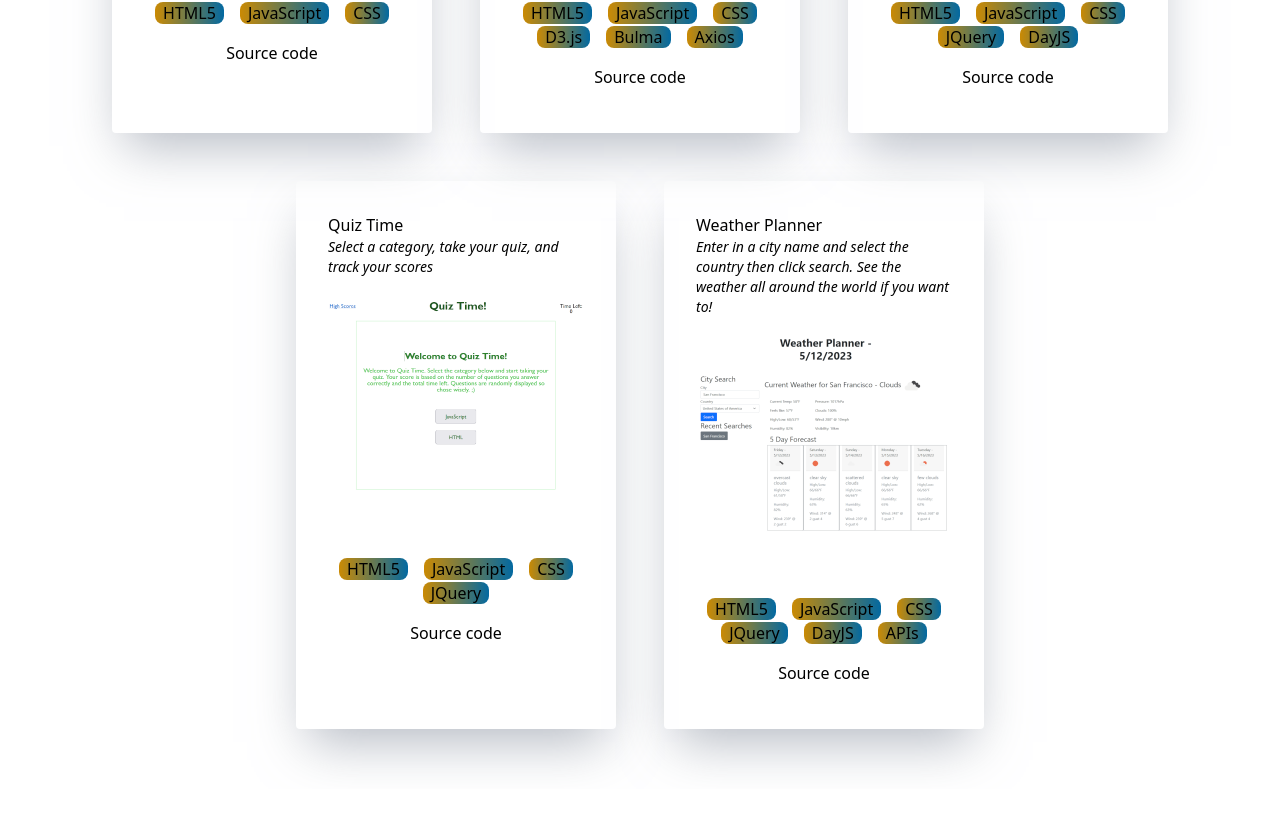
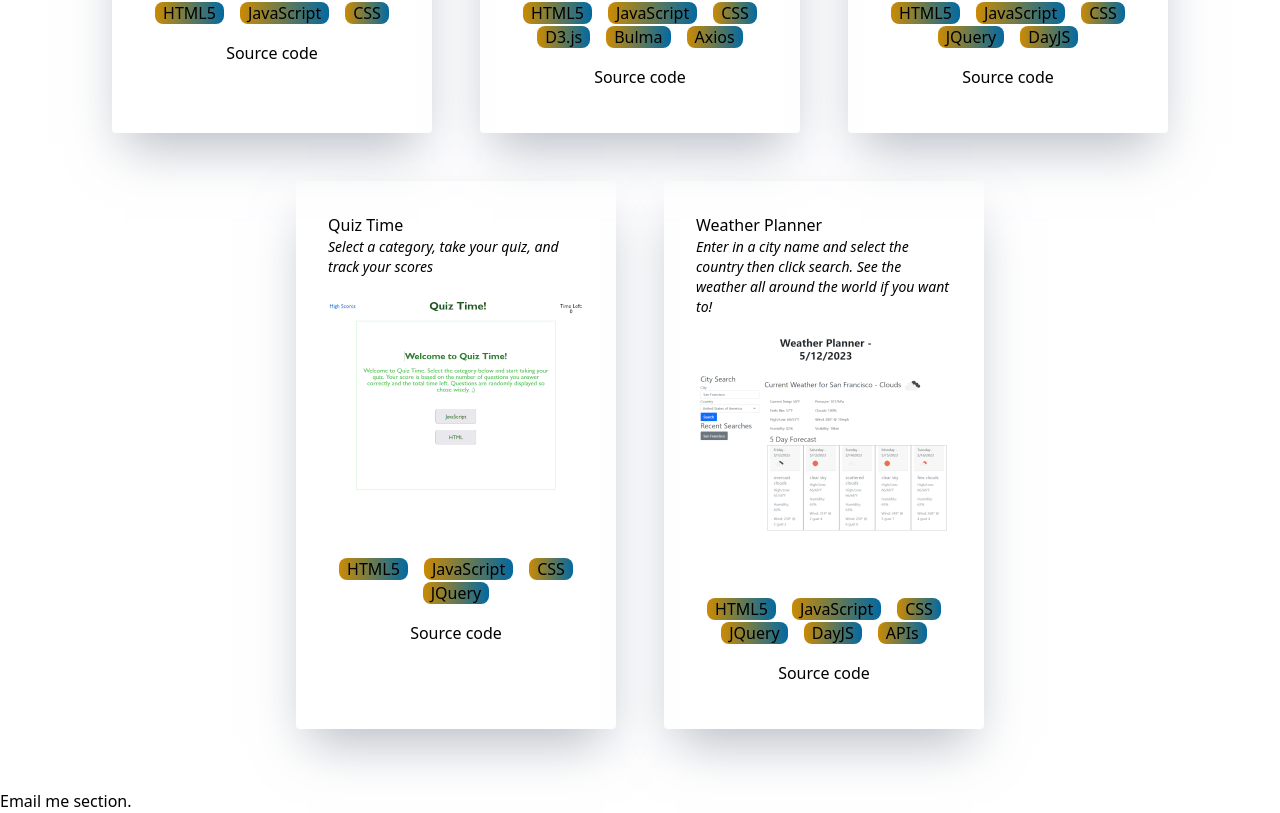
Before and after one commit to BrandonDHaskell/BrandonDHaskell-React-Site, a React app: page / in a window 1280 px wide. Shown: the part 783-1596 px from the top of the page. Before the commit the page ends 1572 px from the top, so only its background shows below. Built offline with nearby package versions, Linux system fonts and the light colour scheme.

Commit message:
add EmailMe.tsx

```diff
--- a/src/components/App.tsx
+++ b/src/components/App.tsx
@@ -1,6 +1,7 @@
 import React, { Component } from "react";
 import Profile from "./Profile";
 import Projects from "./Projects";
+import EmailMe from "./EmailMe";
 
 interface AppProps {
     message: string
@@ -23,6 +24,7 @@ class App extends Component<AppProps, AppState> {
             <div className="App">
                 <Profile />
                 <Projects />
+                <EmailMe />
             </div>
         )
     }
--- /dev/null
+++ b/src/components/EmailMe.tsx
@@ -0,0 +1,12 @@
+import React, { useState } from "react";
+
+const EmailMe: React.FC = () => {
+
+    return (
+        <section>
+            Email me section.
+        </section>
+    );
+}
+
+export default EmailMe;
```
